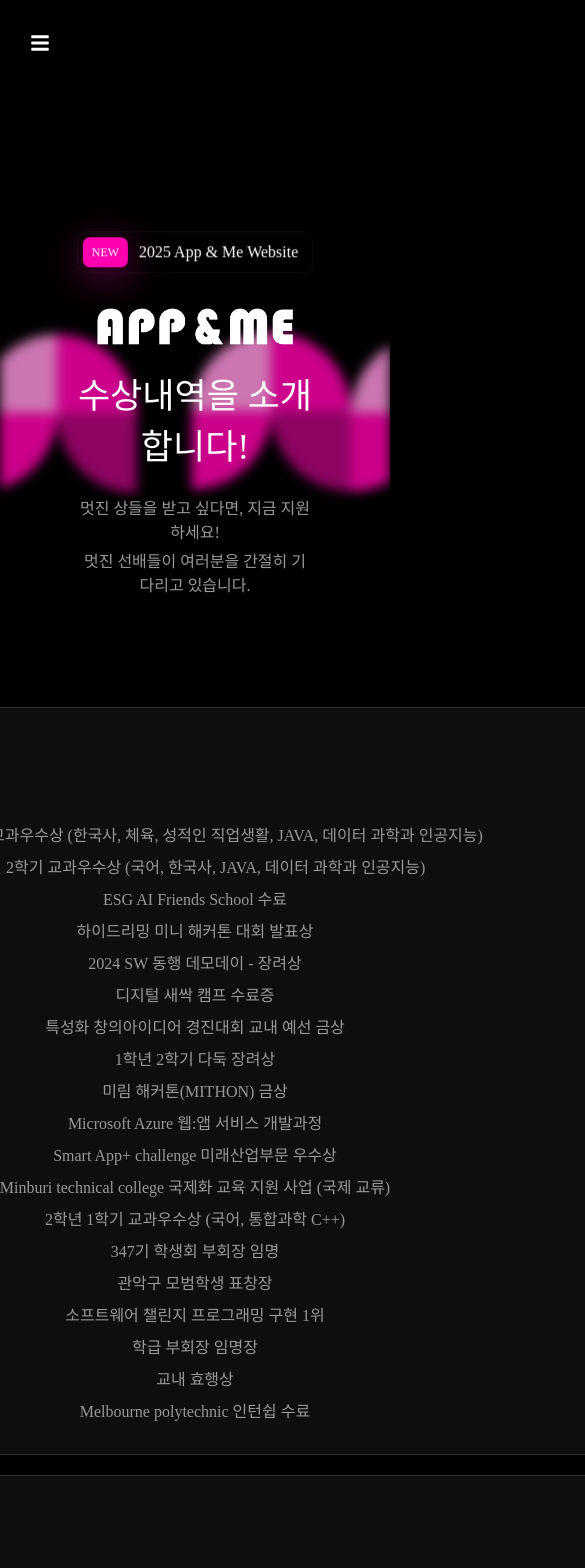
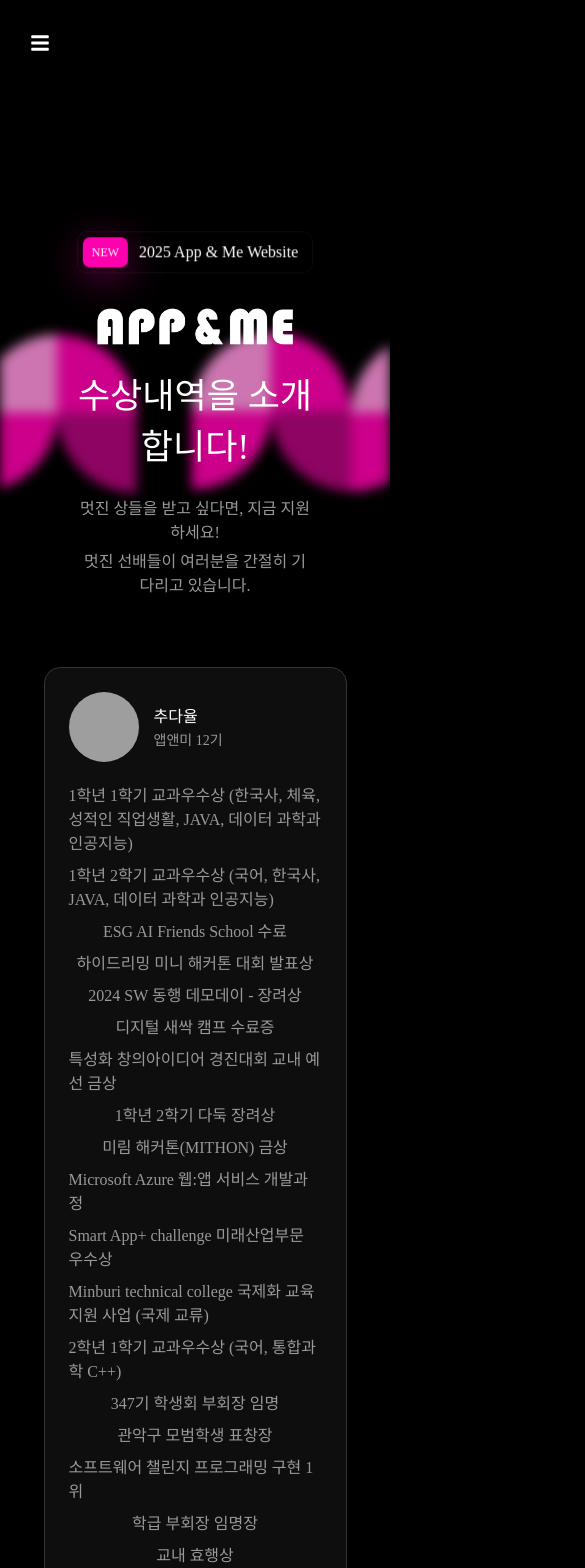
Before and after one commit to app-and-me/2025AppnMeWebsite_Client, a React (Create React App) app: page /Prize in a window 390 px wide. Shown: the top 1568 px of the page, 585 px wide, since content can reach past the window. Built offline with nearby package versions, Linux system fonts and the light colour scheme; grey boxes are pictures that could not be loaded.

Commit message:
Design : 반응형 디자인 추가

```diff
--- a/src/styles/Prize/Awards.module.css
+++ b/src/styles/Prize/Awards.module.css
@@ -5,7 +5,7 @@
     align-items: center;
     flex-direction: column;
     gap: 20px;
-    margin-top: 40px;
+    /* margin-top: 40px; */
   }
 
   .profileCard {
@@ -13,9 +13,10 @@
     border-radius: 16px;
     width: 350px;
     padding: 24px;
-    box-shadow: 0 4px 8px rgba(0, 0, 0, 0.2);
+    /* box-shadow: 0 4px 8px rgba(0, 0, 0, 0.2); */
     color: #fff;
-    width: 825px;
+    width: 100%;
+    max-width: 825px;
     border: 1px solid #333333;
   }
 
@@ -74,3 +75,18 @@
     font-size: 16px;
     color: #999999;
   }
+
+
+  @media (max-width: 1200px) {
+    .profileCard {
+        max-width: 614px;
+    }
+
+  }
+
+  @media (max-width: 700px) {
+    .profileCard {
+        max-width: 303px;
+    }
+
+  }
```
